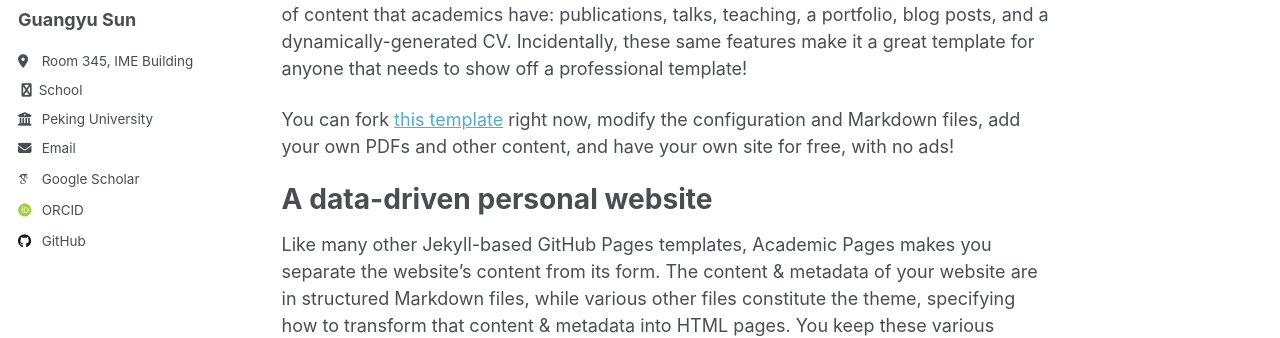
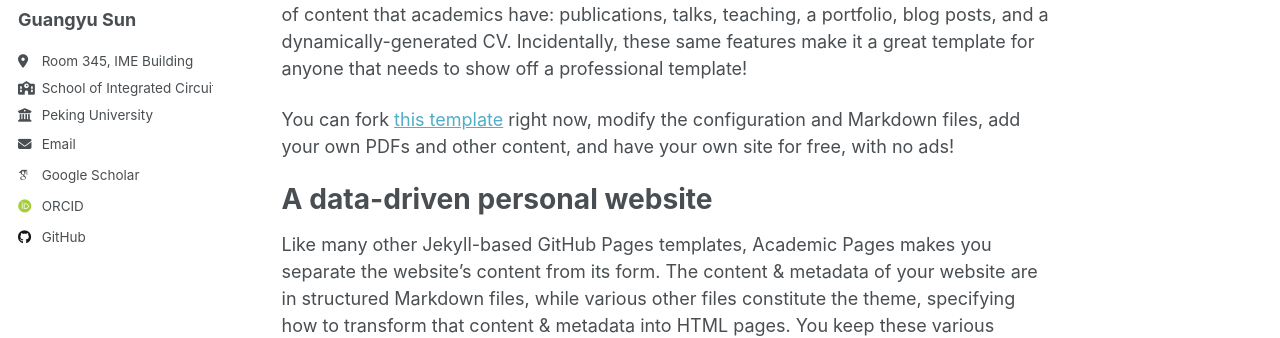
Before and after one commit to gsunpku/gsunpku.github.io, a Jekyll site: the page built from _pages/about.md, in a window 1280 px wide. Shown: the part 275-613 px from the top of the page. Built offline with Jekyll 4.4.1, drawn with Linux system fonts in a browser that asks for light colours; some web fonts are replaced; a script that is not in the unit is left out.

Commit message:
Update author-profile.html

```diff
--- a/_includes/author-profile.html
+++ b/_includes/author-profile.html
@@ -28,7 +28,7 @@
         <li class="author__desktop"><i class="fas fa-fw fa-location-dot icon-pad-right" aria-hidden="true"></i>{{ author.location }}</li>
       {% endif %}
       {% if author.department %}
-        <li><a href="{{ author.department }}"><i class="fab fa-fw fa-school" aria-hidden="true"></i> School</a></li>
+        <li class="author__desktop"><i class="fas fa-fw fa-school icon-pad-right" aria-hidden="true"></i>{{ author.department }}</li>
       {% endif %}
       {% if author.employer %}
         <li class="author__desktop"><i class="fas fa-fw fa-building-columns icon-pad-right" aria-hidden="true"></i>{{ author.employer }}</li>
```
